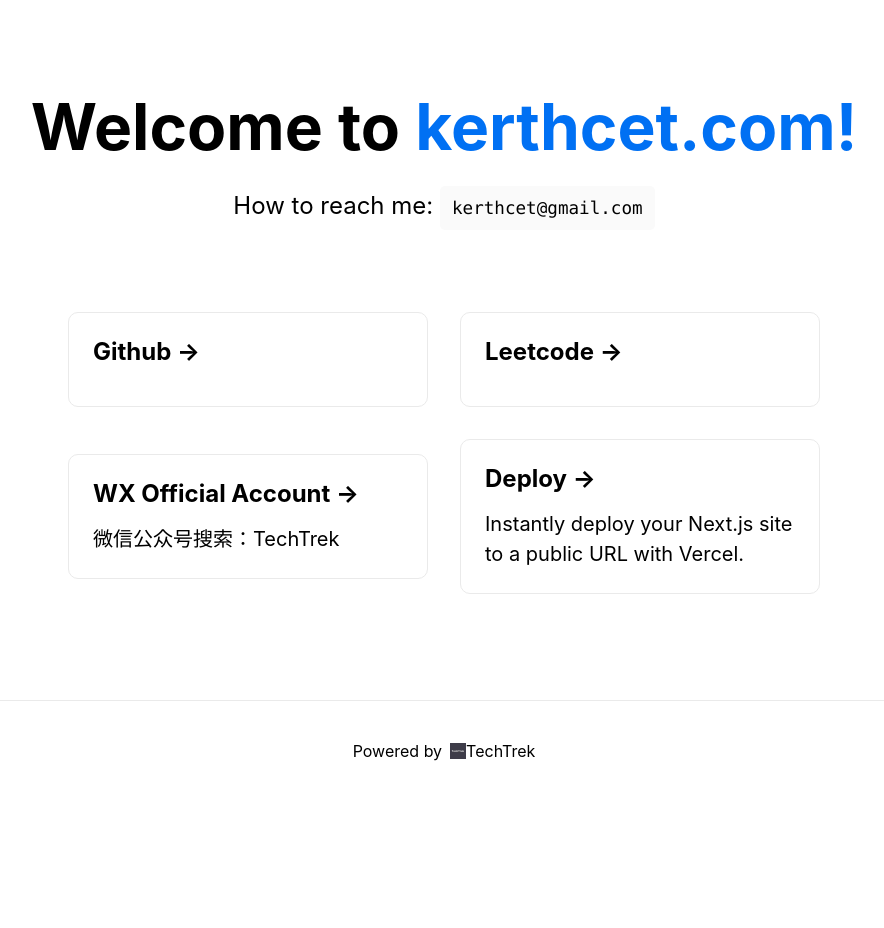
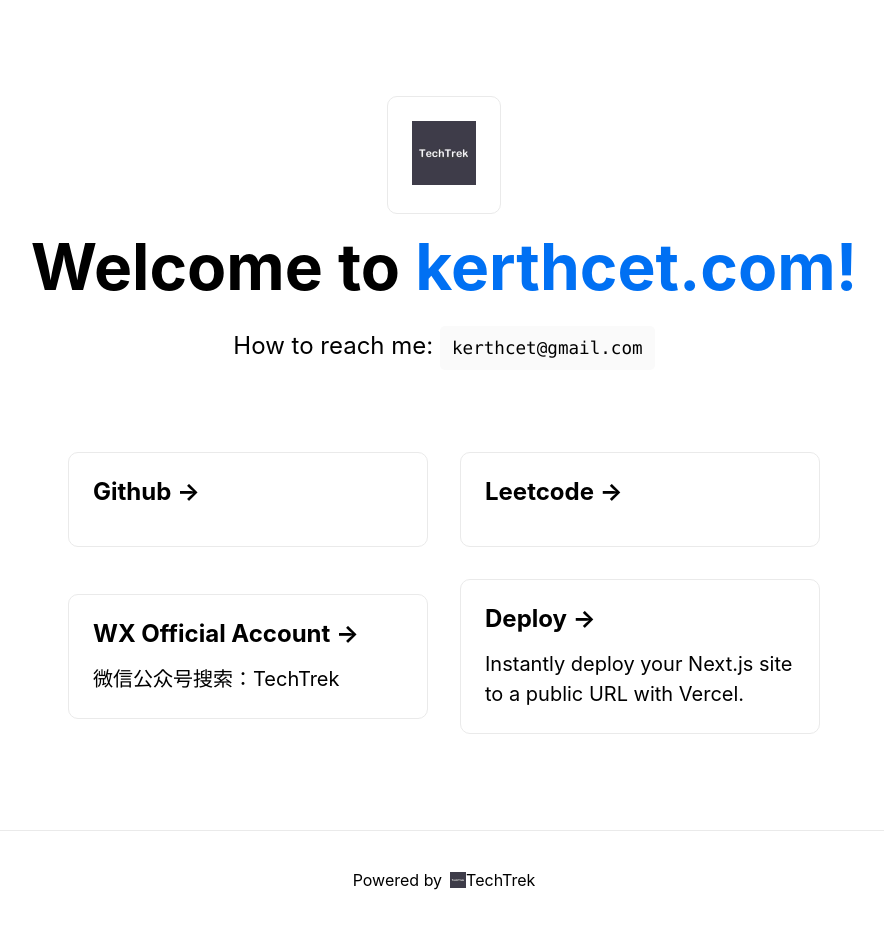
Before and after one commit to kerthcet/personal-website, a Next.js app: page / in a window 1280 px wide. Shown: the whole page, without its empty margins (196-1080 px from the left). Before the commit the page ends 800 px from the top, so only its background shows below. Built offline with nearby package versions, Linux system fonts and the light colour scheme.

Commit message:
update power message

```diff
--- a/pages/index.js
+++ b/pages/index.js
@@ -10,6 +10,9 @@
       </Head>
 
       <main className={styles.main}>
+        <a href="https://github.com/kerthcet" className={styles.card}>
+          <img src="/techtrek-title.png" alt="TechTrek Logo"/>
+        </a>
         <h1 className={styles.title}>
           Welcome to <a href="https://www.kerthcet.com">kerthcet.com!</a>
         </h1>
@@ -55,7 +58,8 @@
           rel="noopener noreferrer"
         >
           Powered by{' '}
-          <img src="/techtrek.png" alt="TechTrek Logo" className={styles.logo} /> {' '}TechTrek
+          <img src="/techtrek.png" alt="TechTrek Logo" className={styles.logo} />
+          {' '} TechTrek
         </a>
       </footer>
     </div>
```
